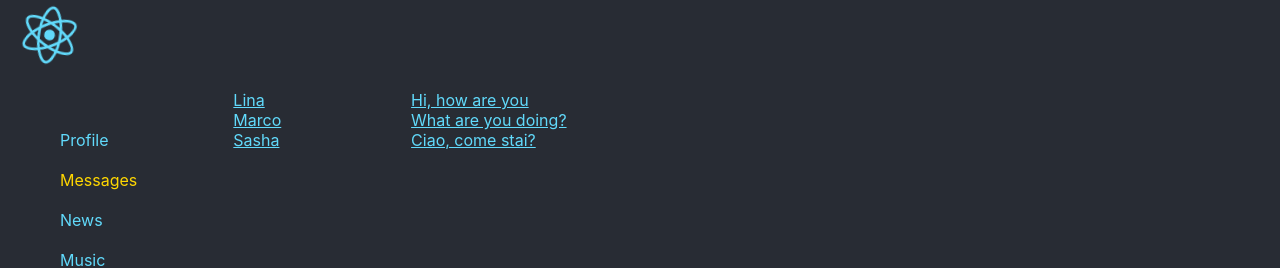
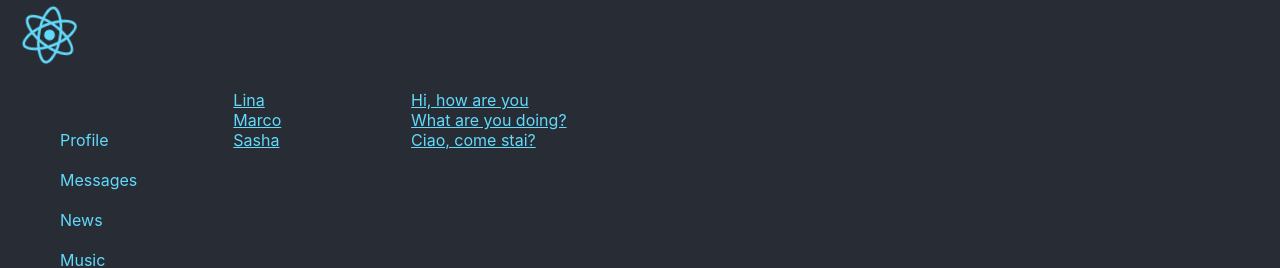
Before and after one commit to TeaThais/my-react-app, a React (Create React App) app: page /dialogs in a window 1280 px wide. Shown: the top 268 px of the page. Built offline with nearby package versions, Linux system fonts and the light colour scheme.

Commit message:
Update Navbar.jsx

```diff
--- a/src/components/Navbar/Navbar.jsx
+++ b/src/components/Navbar/Navbar.jsx
@@ -7,7 +7,7 @@ const Navbar = () => {
         <div className= {classes.item}>
             <NavLink to='/profile' className = {navData => navData.isActive ? classes.active : classes.item }>Profile</NavLink></div>
         <div className={classes.item}>
-            <NavLink to='/dialogs' className = {navData => navData.isActive ? classes.active : classes.item }>Messages</NavLink>
+            <NavLink to='/dialogs/' className = {navData => navData.isActive ? classes.active : classes.item }>Messages</NavLink>
         </div>
         <div className={classes.item}>
             <NavLink to='/news' className = {navData => navData.isActive ? classes.active : classes.item }>News</NavLink>
```
